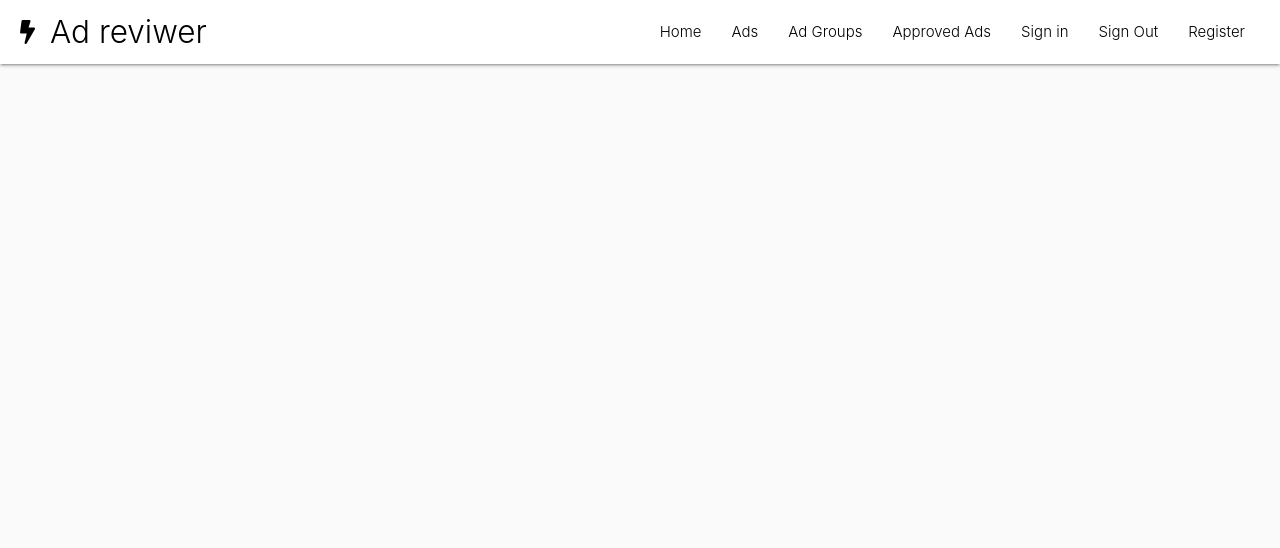
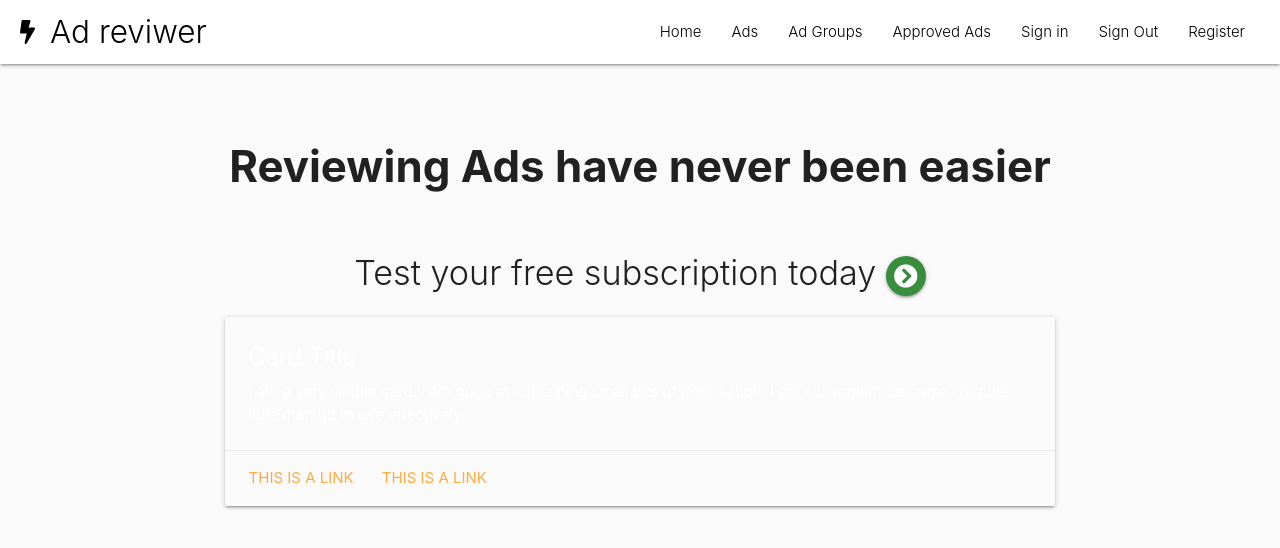
Before and after one commit to Carl-Henric/ms3, a Flask app: page / in a window 1280 px wide. Shown: the top 548 px of the page. Run offline with Flask 2, Linux system fonts and the light colour scheme; data that the repository does not hold is empty; some libraries are stand-ins or nearby versions.

Commit message:
Added Index.html with basic layout

```diff
--- a/app.py
+++ b/app.py
@@ -18,6 +18,11 @@ mongo = PyMongo(app)
 
 
 @app.route("/")
+
+@app.route("/index")
+def get_index():
+    return render_template("index.html")
+
 @app.route("/get_ads")
 def get_ads():
     ads = mongo.db.ads.find()
--- a/static/css/style.css
+++ b/static/css/style.css
@@ -12,3 +12,16 @@ nav {
     padding-left: 20px;
     padding-right: 20px;
 }
+
+.hero {
+    text-align: center;
+    padding-top: 50px;
+}
+
+.hero h3 {
+    font-weight: 700;
+}
+
+.hero h4 {
+    font-weight: 300;
+}
--- a/templates/base.html
+++ b/templates/base.html
@@ -14,14 +14,14 @@
     <title>Ad review</title>
 </head>
 <header>
-    <!--  Desktop Menu  -->
+    <!--  Desktop Menu from Materialize  -->
     <nav class="nav-extended white text-shadow">
         <div class="nav-wrapper">
-                <a href="{{ url_for('get_ads') }}" class="brand-logo"><i class="fas fa-bolt"></i> Ad reviwer</a>
+                <a href="{{ url_for('get_index') }}" class="brand-logo"><i class="fas fa-bolt"></i> Ad reviwer</a>
                 <a href="#" data-target="mobile-demo" class="sidenav-trigger right">
                     <i class="fas fa-bars"></i></a>
             <ul class="right hide-on-med-and-down">
-                <li><a href="{{ url_for('get_ads') }}">Home</a></li>
+                <li><a href="{{ url_for('get_index') }}">Home</a></li>
                 <li><a href="#">Ads</a></li>
                 <li><a href="#">Ad Groups</a></li>
                 <li><a href="#">Approved Ads</a></li>
@@ -32,7 +32,7 @@
         </div>
   </nav>
 
-  <!-- Mobile menu -->
+  <!-- Mobile menu from Materialize -->
   <ul class="sidenav" id="mobile-demo">
                 <li><h4 class="center-align"><i class="fas fa-bolt"></i>Ad Reviewer</h4></li>
                 <li><a href="#">Home</a></li>
--- /dev/null
+++ b/templates/index.html
@@ -0,0 +1,26 @@
+{% extends "base.html" %}
+{% block content %}
+
+<div class="hero">
+    <h3>Reviewing Ads have never been easier</h3><br>
+    <h4>Test your free subscription today <a class="btn-floating pulse  green darken-2"><i class="fas fa-chevron-circle-right"></i></a>
+    </h4>
+</div>
+
+  <div class="row">
+    <div class="col s8 offset-s2">
+      <div class="card  grey lighten-5">
+        <div class="card-content white-text">
+          <span class="card-title">Card Title</span>
+          <p>I am a very simple card. I am good at containing small bits of information.
+          I am convenient because I require little markup to use effectively.</p>
+        </div>
+        <div class="card-action">
+          <a href="#">This is a link</a>
+          <a href="#">This is a link</a>
+        </div>
+      </div>
+    </div>
+  </div>
+
+{% endblock %}
```
